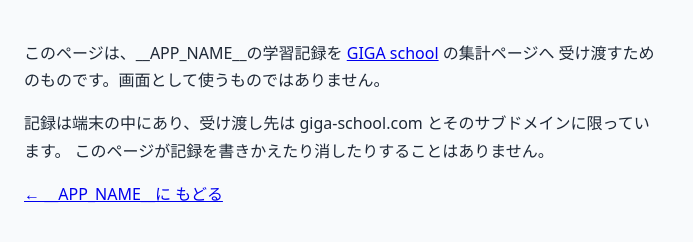
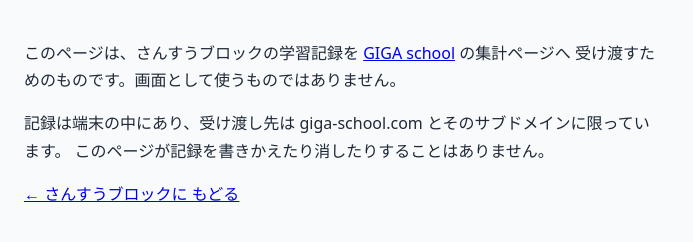
Before and after one commit to GIGAyama/KEISAN-BLOCK, a website: page records-export.html in a window 1280 px wide. Shown: the whole page, without its empty margins (0-693 px from the left). Drawn offline with Linux system fonts and the light colour scheme; files whose address does not match are found by name.

Commit message:
chore(standards): Sync with latest standards

```diff
--- a/records-export.html
+++ b/records-export.html
@@ -3,7 +3,7 @@
 <head>
   <meta charset="UTF-8" />
   <meta name="viewport" content="width=device-width, initial-scale=1.0, viewport-fit=cover" />
-  <title>学習ログの受け渡し口｜__APP_NAME__</title>
+  <title>学習ログの受け渡し口｜さんすうブロック</title>
   <!-- 検索結果に出す意味がなく、児童が直接開く画面でもない -->
   <meta name="robots" content="noindex, nofollow" />
 
@@ -31,7 +31,7 @@
   <!-- 人が直接開いてしまったときのための説明。
        集計ページからは iframe で開かれ、この文字は見えない。 -->
   <p>
-    このページは、__APP_NAME__の学習記録を
+    このページは、さんすうブロックの学習記録を
     <a href="https://giga-school.com/">GIGA school</a> の集計ページへ
     受け渡すためのものです。画面として使うものではありません。
   </p>
@@ -39,7 +39,7 @@
     記録は端末の中にあり、受け渡し先は giga-school.com とそのサブドメインに限っています。
     このページが記録を書きかえたり消したりすることはありません。
   </p>
-  <p><a href="./">← __APP_NAME__に もどる</a></p>
+  <p><a href="./">← さんすうブロックに もどる</a></p>
 
   <script type="module" src="./records-export.js"></script>
 </body>
```
Also changed, not shown: .agents/skills/giga-manual/references/format.md, .agents/skills/giga-manual/scripts/lint-manual.mjs, .agents/skills/giga-manual/scripts/lint-manual.test.mjs, .claude/skills/giga-manual/references/format.md, .claude/skills/giga-manual/scripts/lint-manual.mjs, .claude/skills/giga-manual/scripts/lint-manual.test.mjs.
